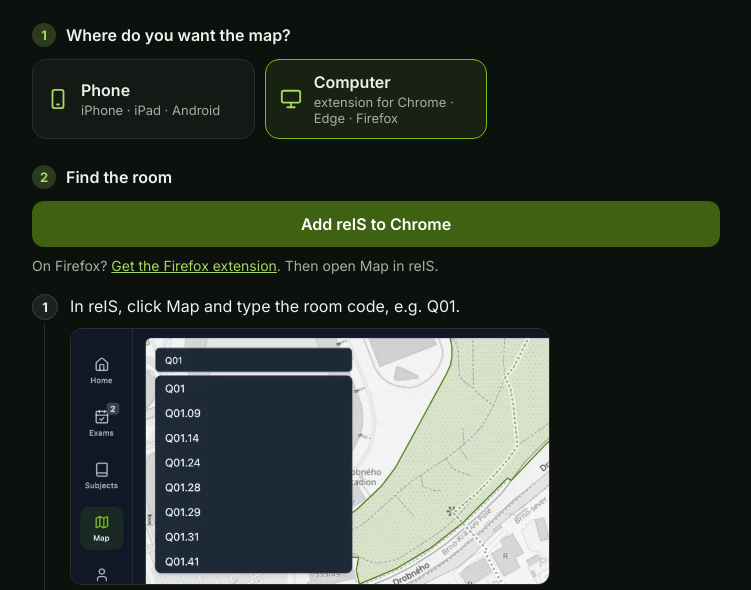
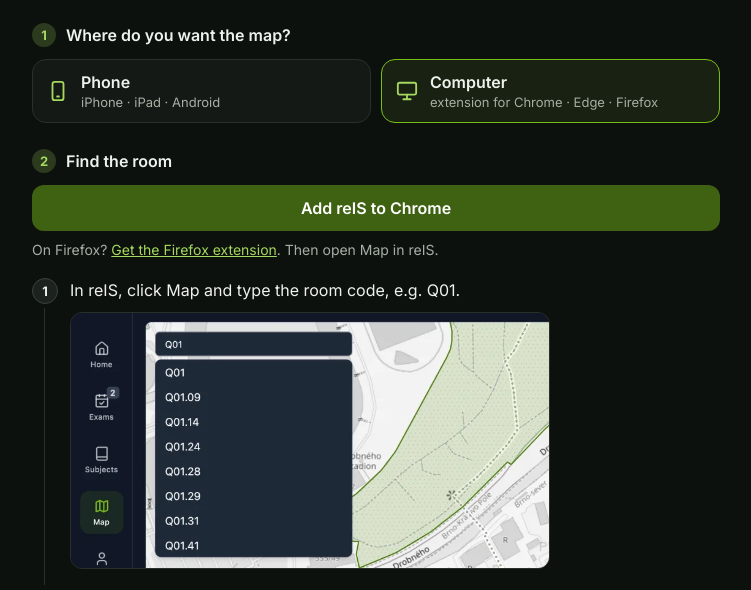
Before and after one commit to reis-mendelu/reis-page, a plain HTML site: page en/guides/campus-map.html in a window 1280 px wide. Shown: the part 193-783 px from the top of the page, without its empty margins (264-1015 px from the left). Drawn offline with Linux system fonts and the light colour scheme.

Commit message:
Campus map guide: two-column device picker (devices two), like the exam guide (#29)
Co-authored-by: Claude Opus 5.5 <noreply@anthropic.com>

```diff
--- a/en/guides/campus-map.html
+++ b/en/guides/campus-map.html
@@ -36,7 +36,7 @@
     <h1>MENDELU campus map</h1>
     <p class="lead">Mendel University in Brno by building, floor and room. Find Q01, the Aula in building A or a room in building Z (FRRMS) in seconds.</p>
     <p class="step-h"><span class="num">1</span>Where do you want the map?</p>
-    <div class="devices">
+    <div class="devices two">
       <button type="button" class="device" data-device="phone" aria-pressed="false"><svg viewBox="0 0 24 24" fill="none" stroke="currentColor" stroke-width="2" stroke-linecap="round" stroke-linejoin="round" aria-hidden="true"><rect x="6" y="2" width="12" height="20" rx="2.5"/><path d="M11 18h2"/></svg><span><b>Phone</b><small>iPhone · iPad · Android</small></span></button>
       <button type="button" class="device" data-device="desktop" aria-pressed="false"><svg viewBox="0 0 24 24" fill="none" stroke="currentColor" stroke-width="2" stroke-linecap="round" stroke-linejoin="round" aria-hidden="true"><rect x="2" y="3" width="20" height="13" rx="2"/><path d="M8 21h8M12 16v5"/></svg><span><b>Computer</b><small>extension for Chrome · Edge · Firefox</small></span></button>
     </div>
```
Also changed, not shown: navody/mapa-kampusu.html (+1 -1 lines).
